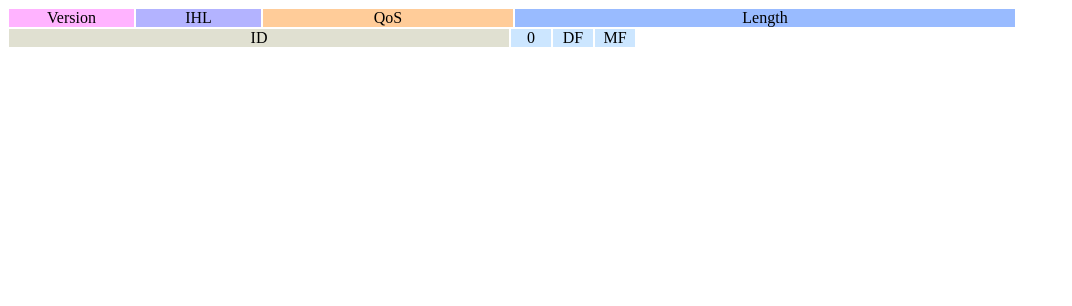
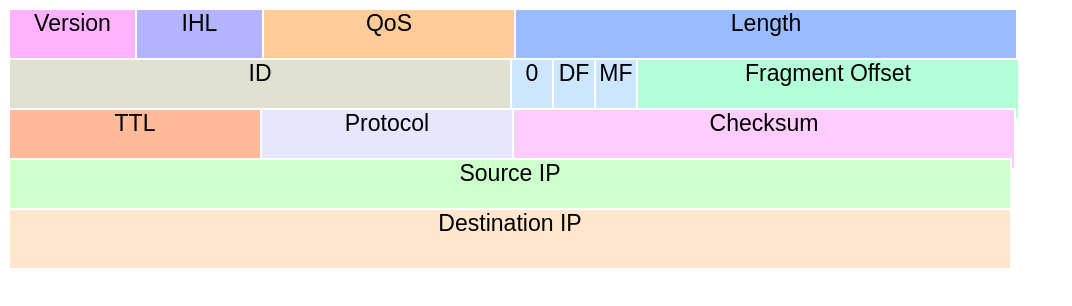
Before and after one commit to krpinkney/Lessons, a plain HTML site: page divTable.html in a window 1280 px wide. Shown: the whole page, without its empty margins (0-1072 px from the left). Drawn offline with Linux system fonts and the light colour scheme.

Commit message:
Finished Div Table

```diff
--- a/divTable.html
+++ b/divTable.html
@@ -5,9 +5,17 @@
     <title>Table using div Elements</title>
 
     <style>
+        .row {
+            float: left;
+        }
+
         div {
             text-align:center;
+            vertical-align: middle;
             border: 1px white solid;
+            height:2.5em;
+            font-family: sans-serif;
+            font-size:1.2em;
         }
 
         .version {
@@ -45,20 +53,75 @@
             width: 40px;
             float:left;
         }
+
+        .fragment{
+            background-color:#b3ffda;
+            width: 380px;
+            float:left;
+        }
+
+        .ttl{
+            background-color:#ffbb99;
+            width: 250px;
+            float:left;
+        }
+
+        .protocol {
+            background-color:#e6e6ff;
+            width: 250px;
+            float:left;
+        }
+
+        .checksum {
+            background-color:#ffccff;
+            width: 500px;
+            float:left;
+        }
+
+        .source {
+            background-color:#ccffcc;
+            width: 1000px;
+            float:left;
+        }
+
+        .destination {
+            background-color:#ffe6cc;
+            width: 1000px;
+            float:left;
+        }
+
     </style>
 </head>
 
 <body>
 
+    <div class="row">
         <div class="version">Version</div>
         <div class="ihl">IHL</div>
         <div class="qos">QoS</div>
         <div class="length">Length</div>
+    </div>
 
+    <div class="row">
         <div class="id">ID</div>
         <div class="threeBlue">0</div>
         <div class="threeBlue">DF</div>
         <div class="threeBlue">MF</div>
+        <div class="fragment">Fragment Offset</div>
+    </div>
 
+    <div class="row">
+        <div class="ttl">TTL</div>
+        <div class="protocol">Protocol</div>
+        <div class="checksum">Checksum</div>
+    </div>
+
+    <div class="row">
+        <div class="source">Source IP</div>
+    </div>
+
+    <div class="row">
+        <div class="destination">Destination IP</div>
+    </div>
 </body>
 </html>
```
Lines whose indentation alone changed are shown as unchanged.
